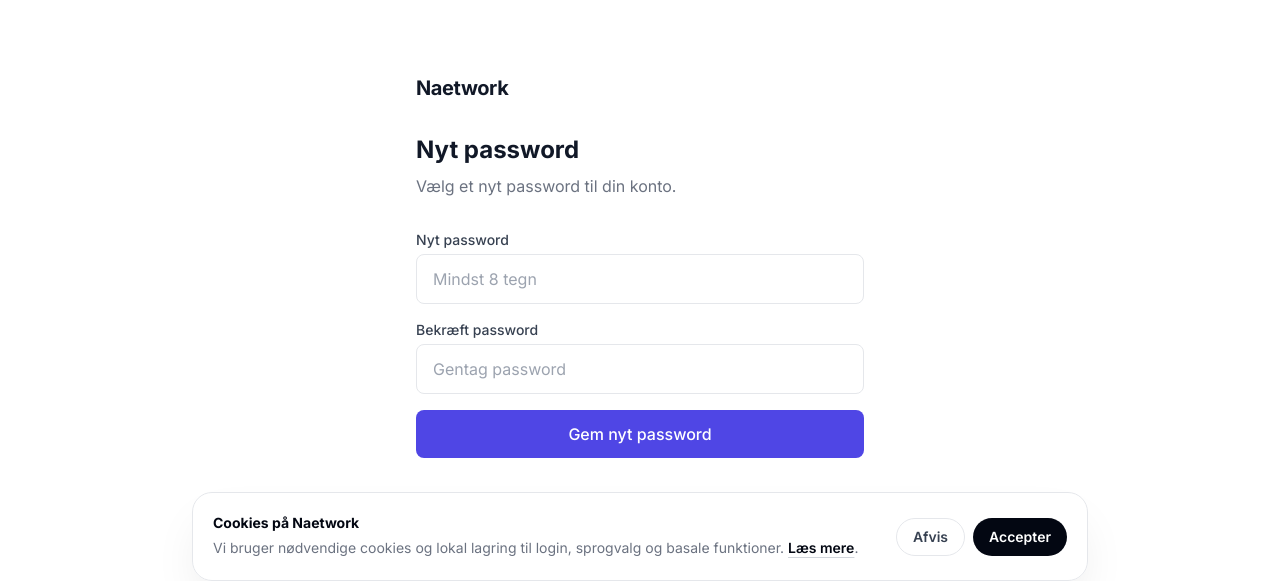
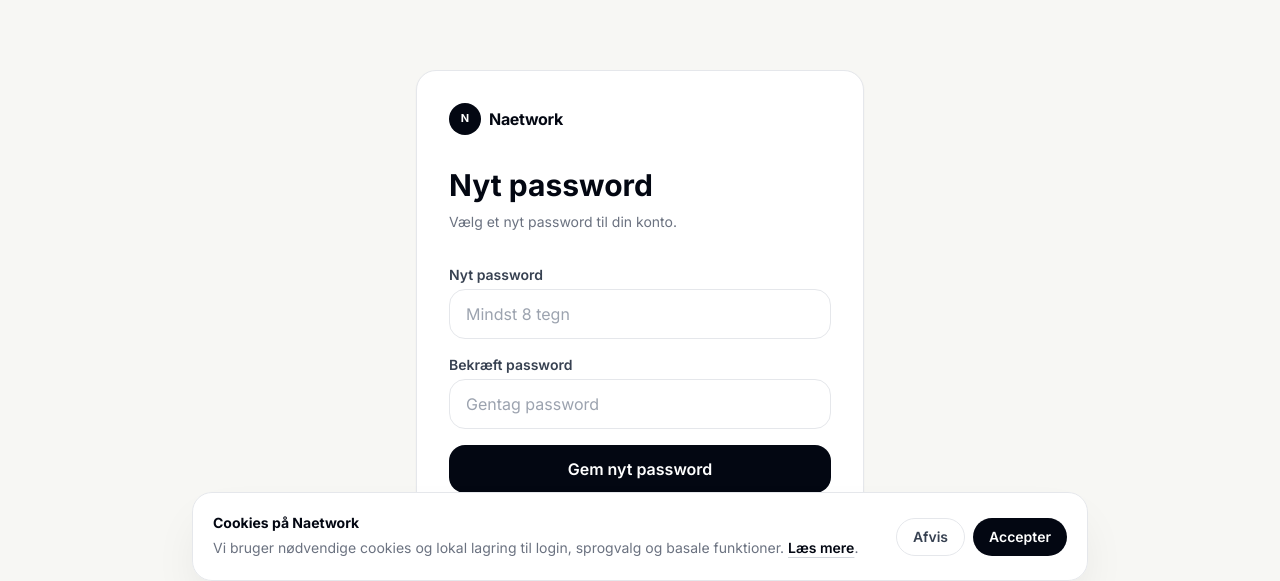
Before and after one commit to mikkelstreet-png/Naetwork, a Next.js app: page /reset-password in a window 1280 px wide. Shown: the part 199-780 px from the top of the page. Built offline with nearby package versions, Linux system fonts and the light colour scheme; no server answers.

Commit message:
Redesign reset password page

```diff
--- a/app/reset-password/page.tsx
+++ b/app/reset-password/page.tsx
@@ -32,9 +32,9 @@ export default function ResetPasswordPage() {
 
   if (done) {
     return (
-      <main className="min-h-screen bg-white flex items-center justify-center px-6">
-        <div className="w-full max-w-md text-center">
-          <h1 className="text-2xl font-bold text-gray-900 mb-3">Password opdateret</h1>
+      <main className="flex min-h-screen items-center justify-center bg-[#f7f7f4] px-6 pt-16">
+        <div className="w-full max-w-md rounded-2xl border border-gray-200 bg-white p-8 text-center shadow-sm">
+          <h1 className="mb-3 text-2xl font-black text-gray-950">Password opdateret</h1>
           <p className="text-gray-500">Du bliver sendt videre til din profil...</p>
         </div>
       </main>
@@ -42,43 +42,25 @@ export default function ResetPasswordPage() {
   }
 
   return (
-    <main className="min-h-screen bg-white flex items-center justify-center px-6">
-      <div className="w-full max-w-md">
-        <div className="mb-8">
-          <Link href="/" className="font-bold text-xl tracking-tight text-gray-900">Naetwork</Link>
-        </div>
-        <h1 className="text-2xl font-bold text-gray-900 mb-2">Nyt password</h1>
-        <p className="text-gray-500 mb-8">Vælg et nyt password til din konto.</p>
-        <form onSubmit={handleSubmit} className="space-y-4">
+    <main className="flex min-h-screen items-center justify-center bg-[#f7f7f4] px-6 pt-16">
+      <div className="w-full max-w-md rounded-2xl border border-gray-200 bg-white p-6 shadow-sm md:p-8">
+        <Link href="/" className="mb-8 inline-flex items-center gap-2" aria-label="Naetwork home">
+          <span className="flex h-8 w-8 items-center justify-center rounded-full bg-gray-950 text-[11px] font-black text-white">N</span>
+          <span className="font-black tracking-tight text-gray-950">Naetwork</span>
+        </Link>
+        <h1 className="text-3xl font-black text-gray-950">Nyt password</h1>
+        <p className="mt-2 text-sm leading-relaxed text-gray-500">Vælg et nyt password til din konto.</p>
+        <form onSubmit={handleSubmit} className="mt-8 space-y-4">
           <div>
-            <label className="block text-sm font-medium text-gray-700 mb-1">Nyt password</label>
-            <input
-              type="password"
-              required
-              minLength={8}
-              value={password}
-              onChange={e => setPassword(e.target.value)}
-              className="w-full border border-gray-200 rounded-lg px-4 py-3 focus:outline-none focus:ring-2 focus:ring-indigo-500"
-              placeholder="Mindst 8 tegn"
-            />
+            <label className="mb-1 block text-sm font-semibold text-gray-700">Nyt password</label>
+            <input type="password" required minLength={8} value={password} onChange={e => setPassword(e.target.value)} className="w-full rounded-xl border border-gray-200 px-4 py-3 outline-none transition-colors focus:border-gray-950" placeholder="Mindst 8 tegn" />
           </div>
           <div>
-            <label className="block text-sm font-medium text-gray-700 mb-1">Bekræft password</label>
-            <input
-              type="password"
-              required
-              value={confirm}
-              onChange={e => setConfirm(e.target.value)}
-              className="w-full border border-gray-200 rounded-lg px-4 py-3 focus:outline-none focus:ring-2 focus:ring-indigo-500"
-              placeholder="Gentag password"
-            />
+            <label className="mb-1 block text-sm font-semibold text-gray-700">Bekræft password</label>
+            <input type="password" required value={confirm} onChange={e => setConfirm(e.target.value)} className="w-full rounded-xl border border-gray-200 px-4 py-3 outline-none transition-colors focus:border-gray-950" placeholder="Gentag password" />
           </div>
-          {error && <p className="text-red-600 text-sm">{error}</p>}
-          <button
-            type="submit"
-            disabled={loading}
-            className="w-full bg-indigo-600 hover:bg-indigo-700 text-white font-medium py-3 rounded-lg transition-colors disabled:opacity-50"
-          >
+          {error && <p className="rounded-xl bg-red-50 px-4 py-3 text-sm text-red-700">{error}</p>}
+          <button type="submit" disabled={loading} className="w-full rounded-xl bg-gray-950 py-3 font-semibold text-white transition-colors hover:bg-gray-800 disabled:opacity-50">
             {loading ? 'Gemmer...' : 'Gem nyt password'}
           </button>
         </form>
```
